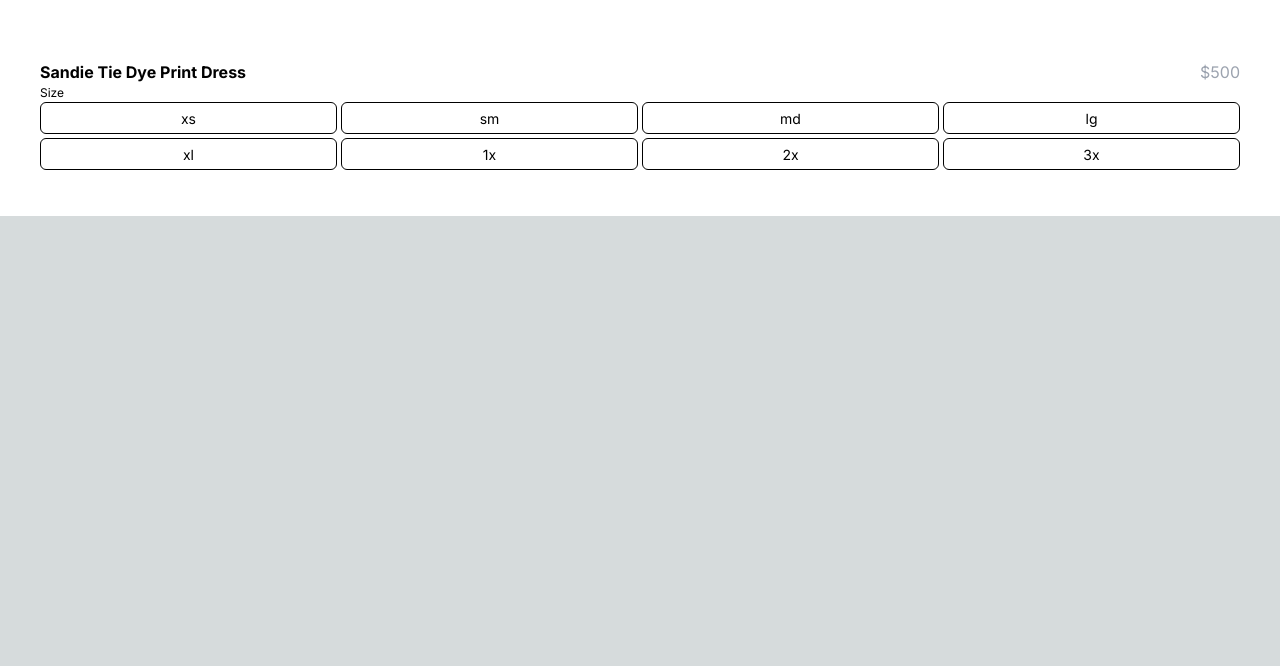
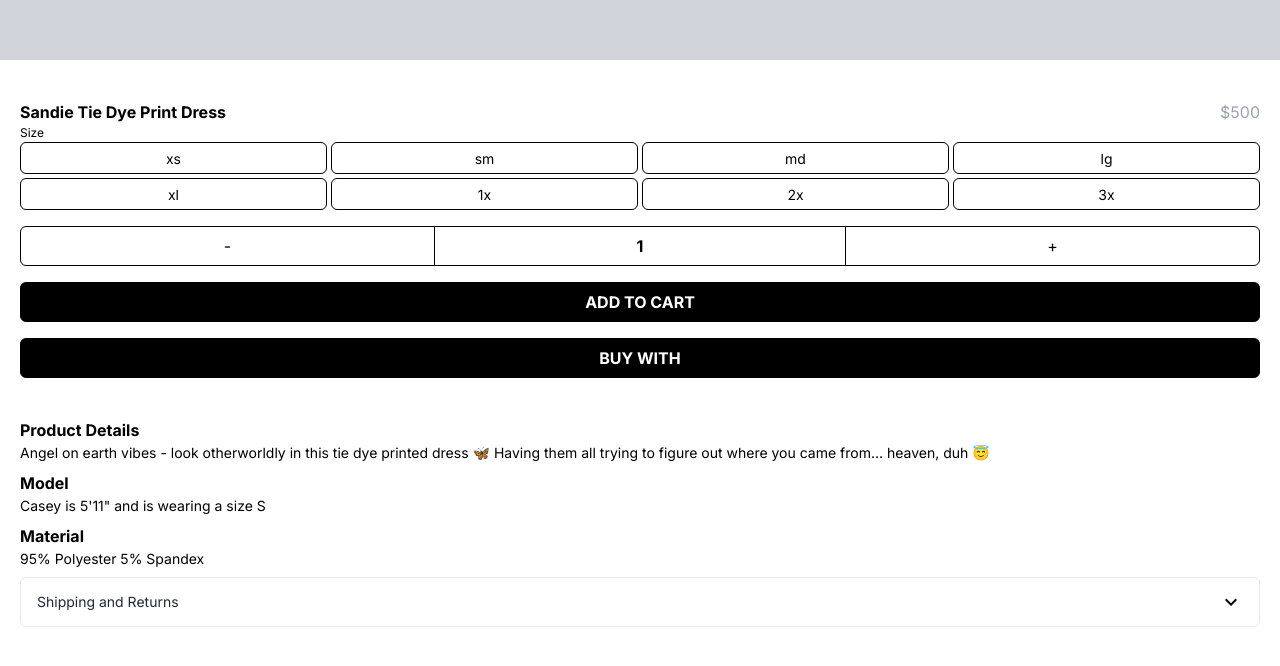
Before and after one commit to LarrySimiyu/finesse, a Next.js app in the folder take-home/: page / in a window 1280 px wide. Shown: the part 584-1250 px from the top of the page. Before the commit the page ends 800 px from the top, so only its background shows below. Built offline with nearby package versions, Linux system fonts and the light colour scheme.

Commit message:
simple accordian added

```diff
--- a/take-home/src/pages/index.js
+++ b/take-home/src/pages/index.js
@@ -1,3 +1,5 @@
+import { useState } from "react";
+
 import Image from "next/image";
 import { Inter } from "next/font/google";
 import { AlignJustify, Search } from "react-feather";
@@ -5,6 +7,11 @@ import { AlignJustify, Search } from "react-feather";
 const inter = Inter({ subsets: ["latin"] });
 
 export default function Home() {
+  const [isOpen, setIsOpen] = useState(false);
+
+  const toggleAccordion = () => {
+    setIsOpen(!isOpen);
+  };
   const sizes = ["xs", "sm", "md", "lg", "xl", "1x", "2x", "3x"];
 
   return (
@@ -28,16 +35,17 @@ export default function Home() {
         </div>
       </div>
 
-      <div className=" w-full h-[500px] mt-20  lg:mb-0 lg:grid-cols-4 lg:text-left">
+      <div className=" w-full h-[500px] bg-gray-300 mt-20  lg:mb-0 lg:grid-cols-4 lg:text-left pt-0">
         CLOTHING
       </div>
 
-      <div className=" w-full flex flex-col px-10">
+      <div className=" w-full flex flex-col px-5 py-10">
+        {/* name section */}
         <div className="flex justify-between">
           <div className="font-bold">Sandie Tie Dye Print Dress</div>
           <div className="text-gray-400">$500</div>
         </div>
-
+        {/* sizing section */}
         <div className="flex flex-col">
           <div className="text-[12px]">Size</div>
           <div className="grid grid-cols-4 grid-rows-2 gap-1">
@@ -50,6 +58,63 @@ export default function Home() {
               </div>
             ))}
           </div>
+
+          <div className="border flex justify-center items-center mt-4 h-10 border-black rounded-md">
+            <div className="flex justify-center w-1/3 "> - </div>
+            <div className="flex justify-center items-center w-1/3 border-l border-r h-full border-black font-bold">
+              1
+            </div>
+            <div className="flex justify-center w-1/3 "> +</div>
+          </div>
+
+          <div className="border flex justify-center items-center mt-4 h-10 border-black rounded-md font-bold text-white bg-black">
+            ADD TO CART
+          </div>
+          <div className="border flex justify-center items-center mt-4 h-10 border-black rounded-md font-bold text-white bg-black">
+            BUY WITH
+          </div>
+        </div>
+
+        <div className="flex flex-col mt-10">
+          <div className="font-bold">Product Details</div>
+          <div className="text-[14px] mb-2">
+            Angel on earth vibes - look otherworldly in this tie dye printed
+            dress 🦋 Having them all trying to figure out where you came from…
+            heaven, duh 😇
+          </div>
+
+          <div className="font-bold">Model</div>
+          <div className="text-[14px] mb-2">
+            Casey is 5'11" and is wearing a size S
+          </div>
+
+          <div className="font-bold">Material</div>
+          <div className="text-[14px] mb-2">95% Polyester 5% Spandex</div>
+        </div>
+
+        <div className="border rounded-md overflow-hidden">
+          <div
+            className="px-4 py-3 flex justify-between items-center cursor-pointer"
+            onClick={toggleAccordion}
+          >
+            <h3 className="text-sm text-gray-800">Shipping and Returns</h3>
+            <svg
+              className={`w-6 h-6 transition-transform transform ${
+                isOpen ? "rotate-180" : ""
+              }`}
+              viewBox="0 0 24 24"
+            >
+              <path
+                fill="currentColor"
+                d="M16.59 8.59L12 13.17L7.41 8.59L6 10L12 16L18 10L16.59 8.59Z"
+              />
+            </svg>
+          </div>
+          {isOpen && (
+            <div className="bg-gray-100 px-4 py-3">
+              <p className="text-gray-800">WOW THIS IS COOL STUFF</p>
+            </div>
+          )}
         </div>
       </div>
     </main>
```
